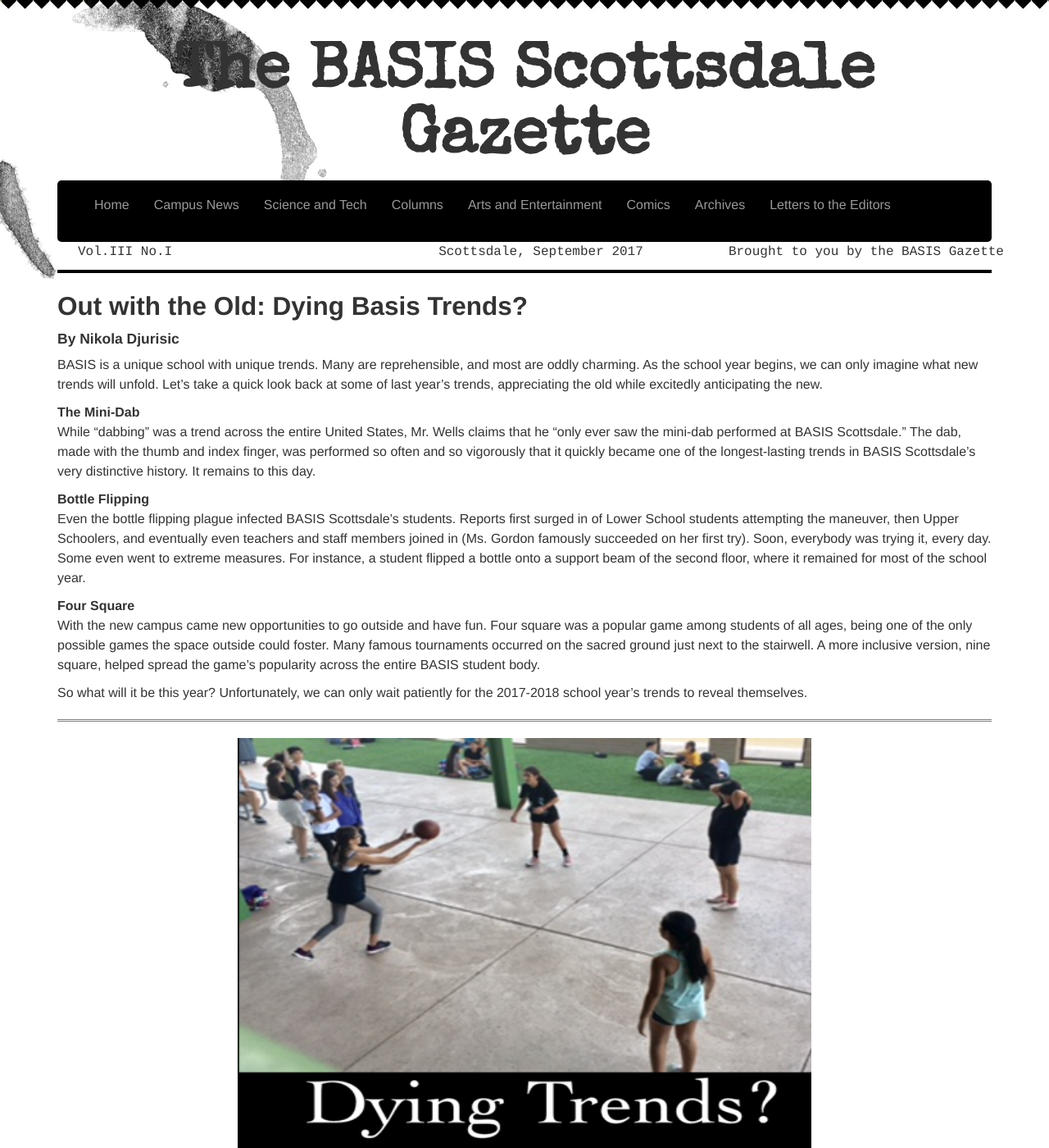
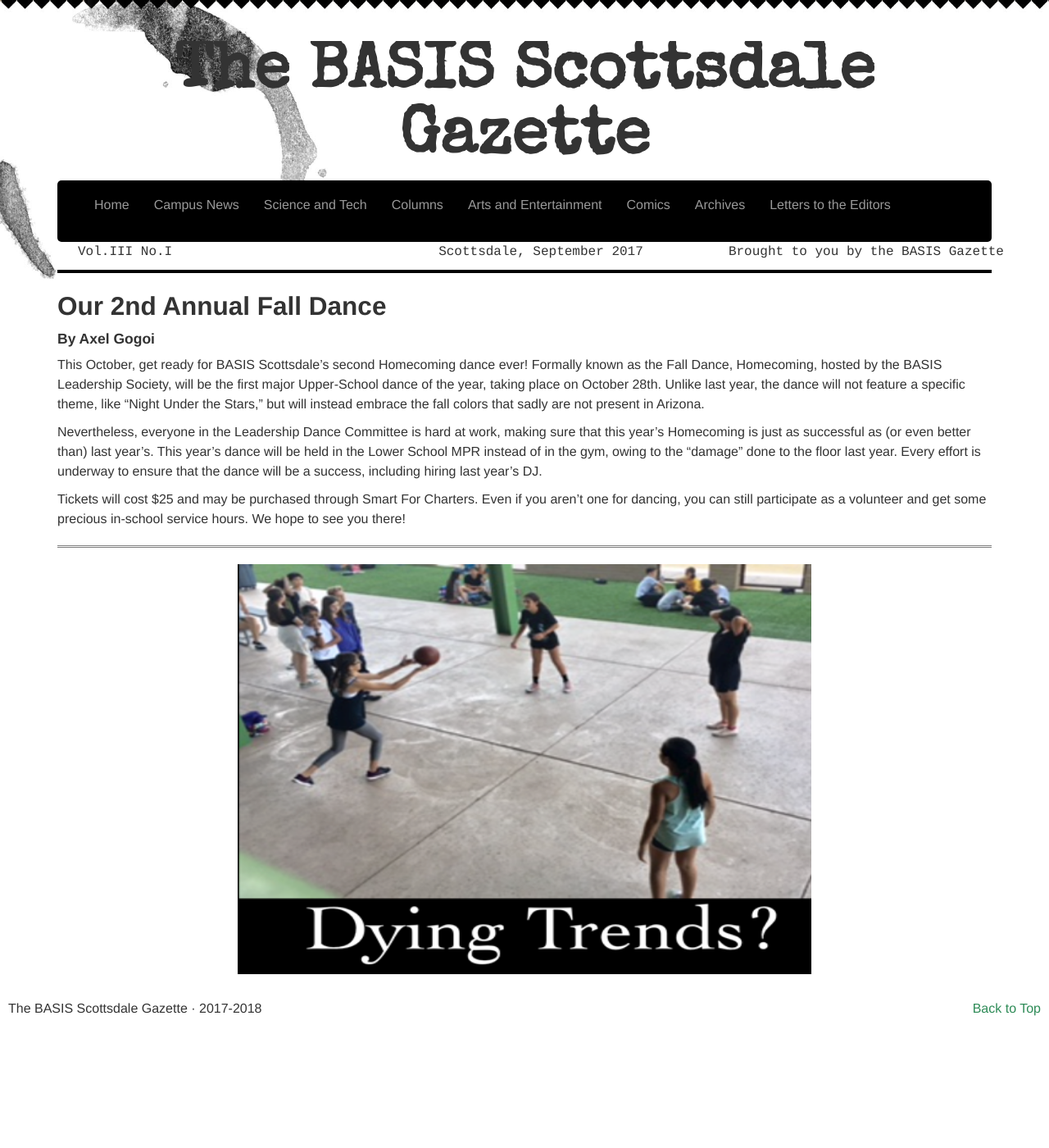
Before and after one commit to Awake99/Awake99.github.io, a Jekyll site: the page built from campus/_posts/2015-11-09-trends.md, in a window 1280 px wide and 1400 px high. Shown: the whole window at 82% size. Built offline with Jekyll 4.4.1, drawn with Linux system fonts in a browser that asks for light colours; nearby versions of some CDN libraries; some of the changed text lies outside the part shown.

Commit message:
Update 2015-11-09-trends.md

```diff
--- a/campus/_posts/2015-11-09-trends.md
+++ b/campus/_posts/2015-11-09-trends.md
@@ -1,26 +1,19 @@
 ---
 layout: article
 image: /img/4.png
-title: "Out with the Old: Dying Basis Trends? "
-excerpt: "BASIS  is a unique school with unique trends. Many are reprehensible, and most are oddly charming. As the school year begins, we can only imagine what new trends will unfold. Let’s take a quick look back at some of last year’s trends, appreciating the old while excitedly anticipating the new."
-caption: "Students play a game of four square during lunch."
+title: Our 2nd Annual Fall Dance
+excerpt: "This October, get ready for BASIS Scottsdale’s second Homecoming dance ever! Formally known as the Fall Dance, Homecoming, hosted by the BASIS Leadership Society, will be the first major Upper-School dance of the year, taking place on October 28th."
+caption: ""
 ---
 
-<h2>Out with the Old: Dying Basis Trends?</h2>
-<h4>By Nikola Djurisic</h4>
+<h2>Our 2nd Annual Fall Dance</h2>
+<h4>By Axel Gogoi</h4>
 
-BASIS  is a unique school with unique trends. Many are reprehensible, and most are oddly charming. As the school year begins, we can only imagine what new trends will unfold. Let’s take a quick look back at some of last year’s trends, appreciating the old while excitedly anticipating the new.
+This October, get ready for BASIS Scottsdale’s second Homecoming dance ever! Formally known as the Fall Dance, Homecoming, hosted by the BASIS Leadership Society, will be the first major Upper-School dance of the year, taking place on October 28th. Unlike last year, the dance will not feature a specific theme, like “Night Under the Stars,” but will instead embrace the fall colors that sadly are not present in Arizona.
 
-<strong>The Mini-Dab</strong><br/>
-While “dabbing” was a trend across the entire United States, Mr. Wells claims that he “only ever saw the mini-dab performed at BASIS Scottsdale.” The dab, made with the thumb and index finger, was performed so often and so vigorously that it quickly became one of the longest-lasting trends in BASIS Scottsdale’s very distinctive history. It remains to this day.
+Nevertheless, everyone in the Leadership Dance Committee is hard at work, making sure that this year’s Homecoming is just as successful as (or even better than) last year’s. This year’s dance will be held in the Lower School MPR instead of in the gym, owing to the “damage” done to the floor last year. Every effort is underway to ensure that the dance will be a success, including hiring last year’s DJ.
 
-<strong>Bottle Flipping</strong><br/>
-Even the bottle flipping plague infected BASIS Scottsdale’s students. Reports first surged in of Lower School students attempting the maneuver, then Upper Schoolers, and eventually even teachers and staff members joined in (Ms. Gordon famously succeeded on her first try). Soon, everybody was trying it, every day. Some even went to extreme measures. For instance, a student flipped a bottle onto a support beam of the second floor, where it remained for most of the school year.
-
-<strong>Four Square</strong><br/>
-With the new campus came new opportunities to go outside and have fun. Four square was a popular game among students of all ages, being one of the only possible games the space outside could foster. Many famous tournaments occurred on the sacred ground just next to the stairwell. A more inclusive version, nine square, helped spread the game’s popularity across the entire BASIS student body.
-
-So what will it be this year? Unfortunately, we can only wait patiently for the 2017-2018 school year’s trends to reveal themselves.
+Tickets will cost $25 and may be purchased through Smart For Charters. Even if you aren’t one for dancing, you can still participate as a volunteer and get some precious in-school service hours. We hope to see you there!
 
 <hr style="border-color:#7D7D7D;height:0.5px;">
 <h6></h6>
```
